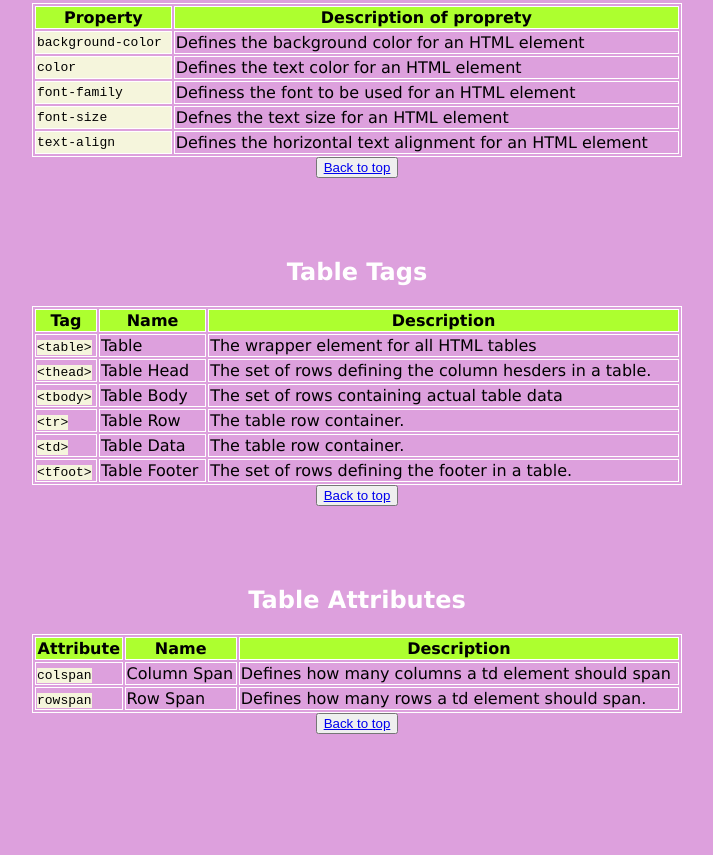
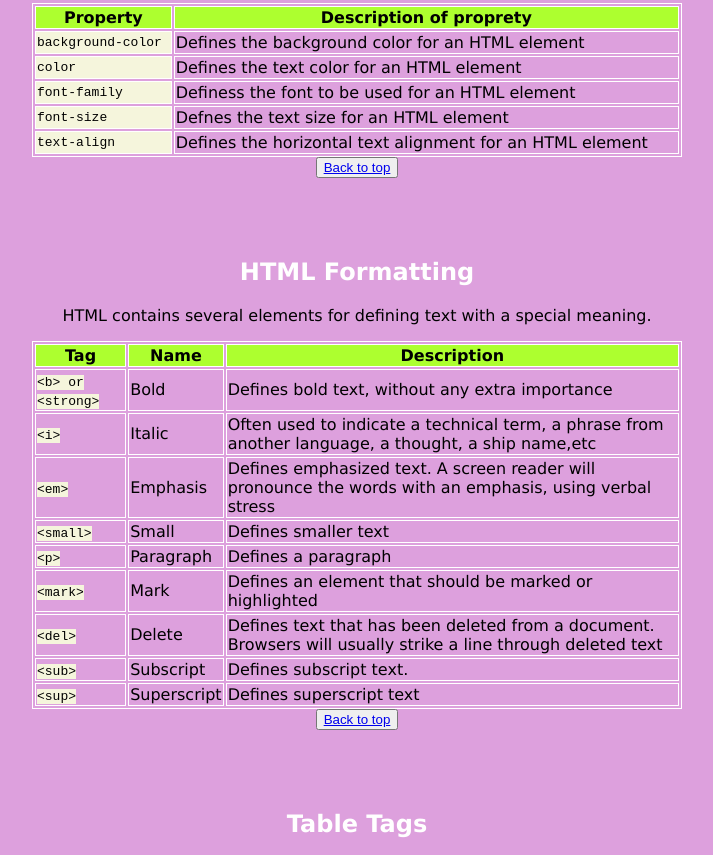
Before and after one commit to MadamSauce/HTML-CSS-Reference-Sheet, a plain HTML site: page index.html in a window 1280 px wide. Shown: the part 1634-2489 px from the top of the page, without its empty margins (283-996 px from the left). Before the commit the page ends 2386 px from the top, so only its background shows below. Drawn offline with Linux system fonts and the light colour scheme; files that its build step writes are made by us from their sources; files whose address does not match are found by name.

Commit message:
Added Formatting section

```diff
--- a/index.html
+++ b/index.html
@@ -16,6 +16,7 @@
             <a href="#Links">Links</a>
             <a href="#Att">HTML Attributes</a>
             <a href="#Style">HTML Styles</a>
+            <a href="#Format">HTML Formatting</a>
             <a href="#Table-Tags">Table Tags</a>
             <a href="#Table-Att">Table Attributes</a>
         </nav>
@@ -176,6 +177,64 @@
         <button><a href="#top">Back to top</a></button>
     </section>
 
+    <section id="Format">
+        <h1>HTML Formatting</h1>
+        <p>HTML contains several elements for defining text with a special meaning.</p>
+        <table>
+            <tr>
+                <th>Tag</th>
+                <th>Name</th>
+                <th>Description</th>
+            </tr>
+            <tr>
+                <td><span class="code">&lt;b&gt; or &lt;strong&gt;</span></td>
+                <td>Bold</td>
+                <td>Defines bold text, without any extra importance</td>
+            </tr>
+            <tr>
+                <td><span class="code">&lt;i&gt;</span></td>
+                <td>Italic</td>
+                <td>Often used to indicate a technical term, a phrase from another language, a thought, a ship name,etc</td>
+            </tr>
+            <tr>
+                <td><span class="code">&lt;em&gt;</span></td>
+                <td>Emphasis</td>
+                <td>Defines emphasized text. A screen reader will pronounce the words with an emphasis, using verbal stress</td>
+            </tr>
+            <tr>
+                <td><span class="code">&lt;small&gt;</span></td>
+                <td>Small</td>
+                <td>Defines smaller text</td>
+            </tr>
+            <tr>
+                <td><span class="code">&lt;p&gt;</span></td>
+                <td>Paragraph</td>
+                <td>Defines a paragraph</td>
+            </tr>
+            <tr>
+                <td><span class="code">&lt;mark&gt;</span></td>
+                <td>Mark</td>
+                <td>Defines an element that should be marked or highlighted</td>
+            </tr>
+            <tr>
+                <td><span class="code">&lt;del&gt;</span></td>
+                <td>Delete</td>
+                <td>Defines text that has been deleted from a document. Browsers will usually strike a line through deleted text</td>
+            </tr>
+            <tr>
+                <td><span class="code">&lt;sub&gt;</span></td>
+                <td>Subscript</td>
+                <td>Defines subscript text.</td>
+            </tr>
+            <tr>
+                <td><span class="code">&lt;sup&gt;</span></td>
+                <td>Superscript</td>
+                <td>Defines superscript text</td>
+            </tr>
+        </table>
+        <button><a href="#top">Back to top</a></button>
+    </section>
+
     <section id="Table-Tags">
         <h2>Table Tags</h2>
         <table>
--- a/styles.css
+++ b/styles.css
@@ -6,6 +6,7 @@ html {
 heading {
     text-align: center;
 }
+
 
 h1{
     color: white;
```
